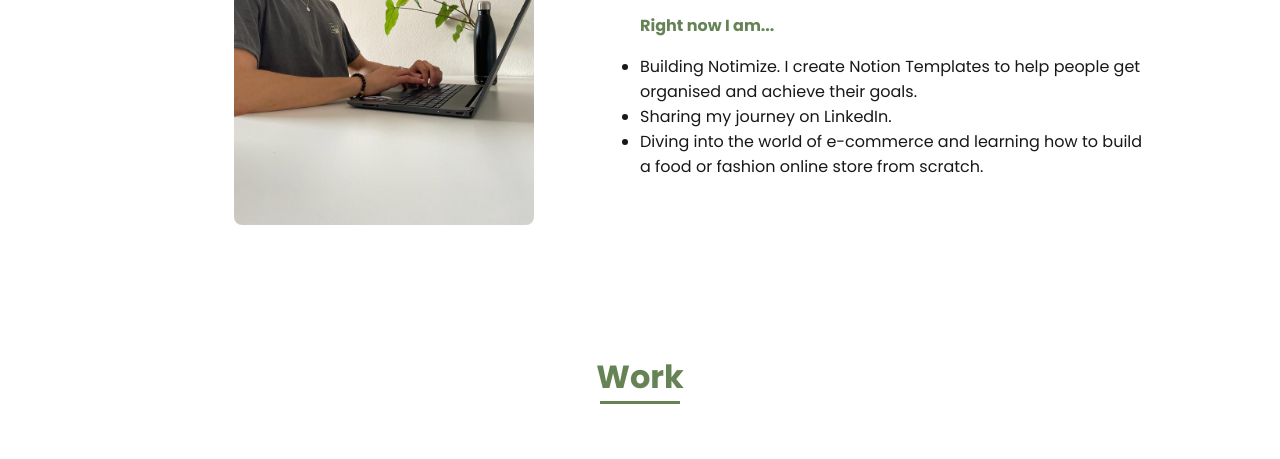
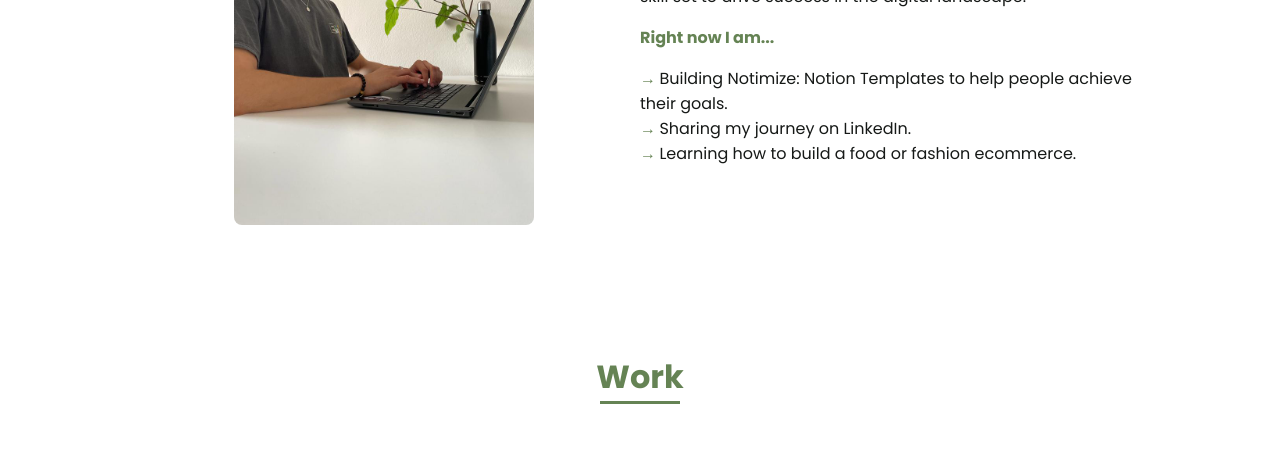
Before and after one commit to josephripamonti/portfolio_website, a plain HTML site: page index.html in a window 1280 px wide. Shown: the part 1074-1533 px from the top of the page. Drawn offline with nearby package versions, Linux system fonts and the light colour scheme.

Commit message:
Add files via upload

```diff
--- a/index.html
+++ b/index.html
@@ -118,11 +118,11 @@
                     </p>
                     <p class="about__text"><span class="about__color" style="font-weight: bold;">Right now I am...</span>
                     </p>
-                    <ul class="about_text" style="list-style-type:disc">
-                        <li>Building Notimize. I create Notion Templates to help people get organised and achieve their goals.</li>
-                        <li>Sharing my journey on LinkedIn.</li>
-                        <li>Diving into the world of e-commerce and learning how to build a food or fashion online store from scratch.</li>
-                    </ul>
+                    <p class="about_text" style="text-align: justify;">
+                    <p><span class="about__color" style="font-weight: bold;">&rarr; </span>Building Notimize: Notion Templates to help people achieve their goals.</p>
+                    <p><span class="about__color" style="font-weight: bold;">&rarr; </span>Sharing my journey on LinkedIn.</p>
+                    <p><span class="about__color" style="font-weight: bold;">&rarr; </span>Learning how to build a food or fashion ecommerce.</p>
+                    </p>
             </div>
         </section>
 
```
